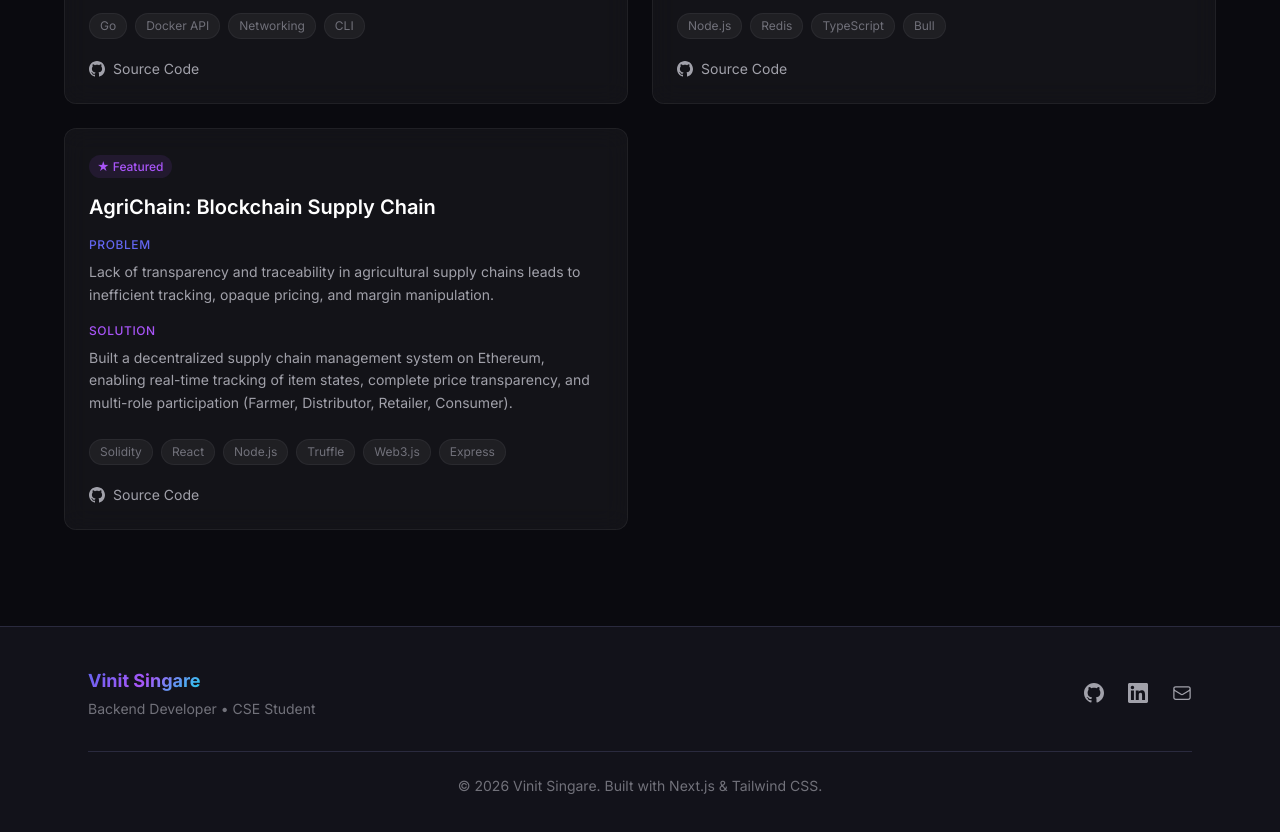
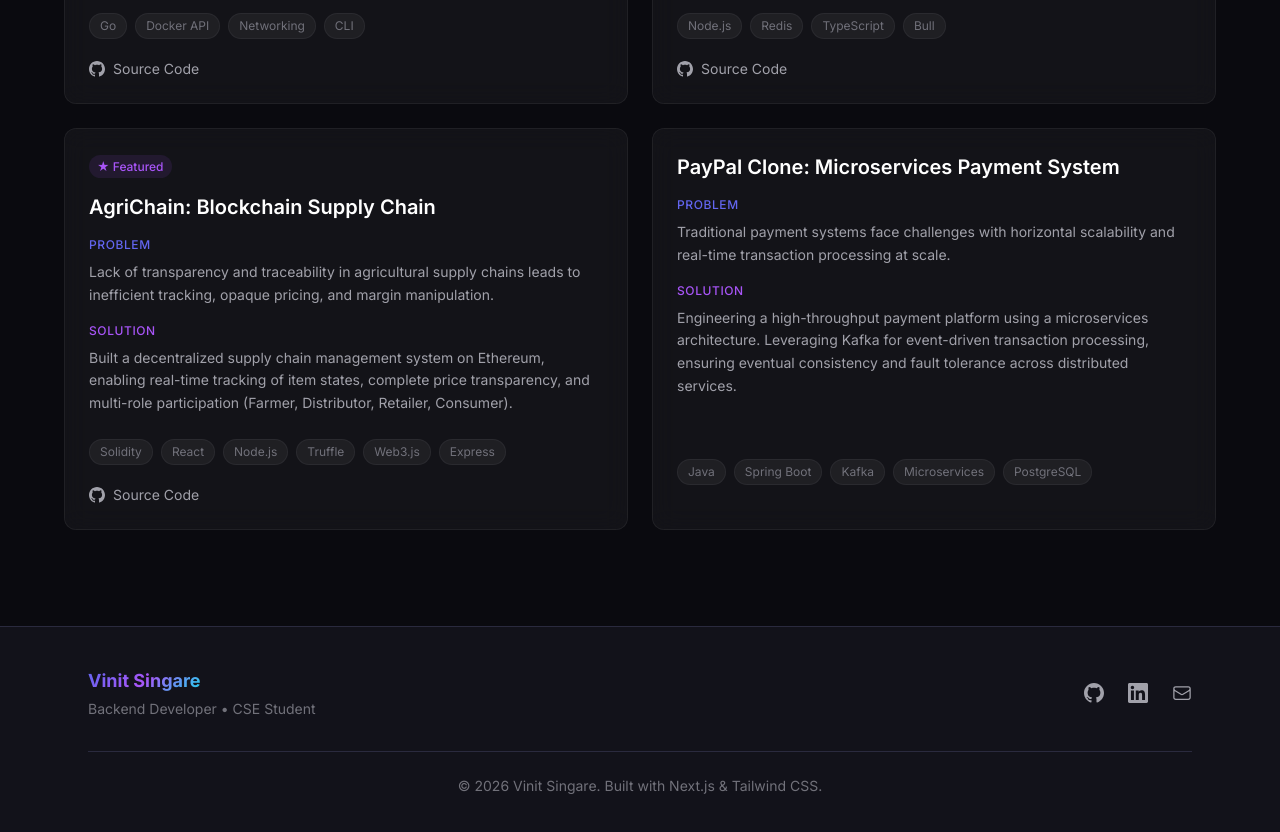
Before and after one commit to vinitsingare/vinitsingare-portfolio, a Next.js app: page /projects in a window 1280 px wide. Shown: the part 1420-2252 px from the top of the page. Built offline with nearby package versions, Linux system fonts and the light colour scheme.

Commit message:
feat: add PayPal Clone project to portfolio

```diff
--- a/src/data/projects.ts
+++ b/src/data/projects.ts
@@ -77,4 +77,13 @@
     github: "https://github.com/vinitsingare/FSD-AgriChain",
     featured: true,
   },
+  {
+    title: "PayPal Clone: Microservices Payment System",
+    problem:
+      "Traditional payment systems face challenges with horizontal scalability and real-time transaction processing at scale.",
+    solution:
+      "Engineering a high-throughput payment platform using a microservices architecture. Leveraging Kafka for event-driven transaction processing, ensuring eventual consistency and fault tolerance across distributed services.",
+    techStack: ["Java", "Spring Boot", "Kafka", "Microservices", "PostgreSQL"],
+    featured: false,
+  },
 ];
```
